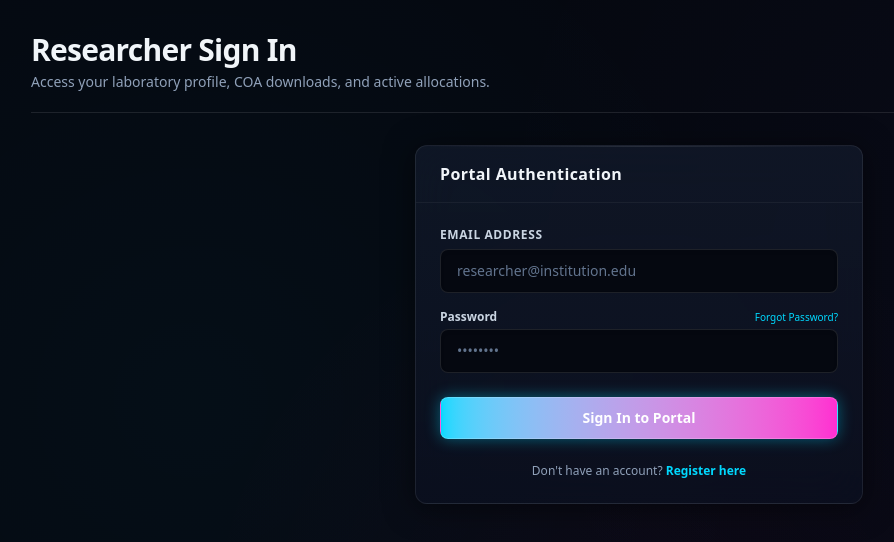
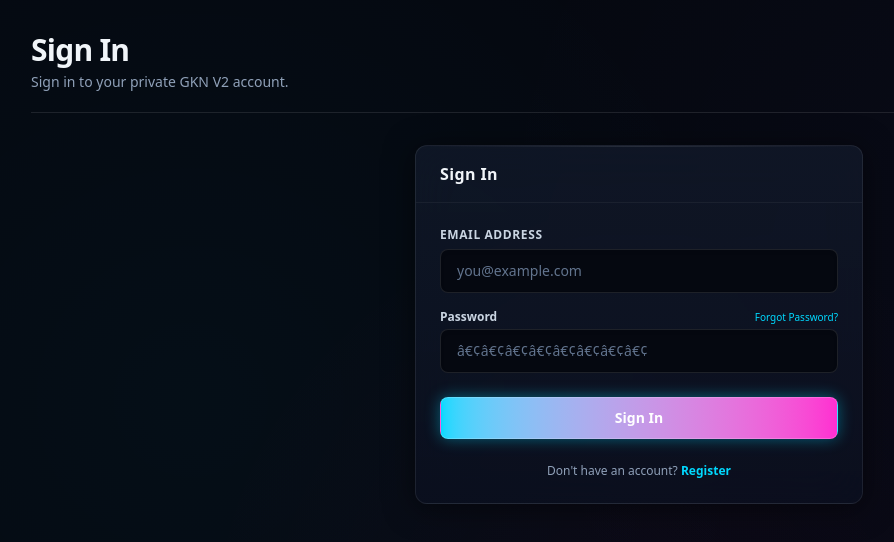
Before and after one commit to gulatkanogkn2-sudo/Gulat-Ka-No, a React (Vite) app: page /login in a window 1280 px wide. Shown: the top 542 px of the page, without its empty margins (1-895 px from the left). Built offline with nearby package versions, Linux system fonts and the light colour scheme; no server answers; the database is empty.

Commit message:
fix: private store auth and production UX repairs

```diff
--- a/src/pages/customer/LoginPage.tsx
+++ b/src/pages/customer/LoginPage.tsx
@@ -56,11 +56,11 @@ export const LoginPage: React.FC = () => {
 
   return (
     <PageContainer
-      title="Researcher Sign In"
-      description="Access your laboratory profile, COA downloads, and active allocations."
+      title="Sign In"
+      description="Sign in to your private GKN V2 account."
     >
       <div className="max-w-md mx-auto">
-        <Card title="Portal Authentication" variant="glass">
+        <Card title="Sign In" variant="glass">
           {error && (
             <div className="mb-6 p-3 rounded-lg bg-red-500/10 border border-red-500/30 text-red-400 text-xs font-medium">
               {error}
@@ -71,7 +71,7 @@ export const LoginPage: React.FC = () => {
             <Input
               label="Email Address"
               type="email"
-              placeholder="researcher@institution.edu"
+              placeholder="you@example.com"
               value={email}
               onChange={(e) => setEmail(e.target.value)}
               required
@@ -86,7 +86,7 @@ export const LoginPage: React.FC = () => {
               </div>
               <Input
                 type="password"
-                placeholder="••••••••"
+                placeholder="â€¢â€¢â€¢â€¢â€¢â€¢â€¢â€¢"
                 value={password}
                 onChange={(e) => setPassword(e.target.value)}
                 required
@@ -94,14 +94,14 @@ export const LoginPage: React.FC = () => {
             </div>
 
             <Button variant="primary" type="submit" className="w-full mt-2" disabled={loading}>
-              {loading ? 'Authenticating...' : 'Sign In to Portal'}
+              {loading ? 'Signing In...' : 'Sign In'}
             </Button>
           </form>
 
           <div className="mt-6 text-center text-xs text-slate-400">
             Don't have an account?{' '}
             <Link to="/register" className="text-[#00D9FF] hover:underline font-semibold">
-              Register here
+              Register
             </Link>
           </div>
         </Card>
```
